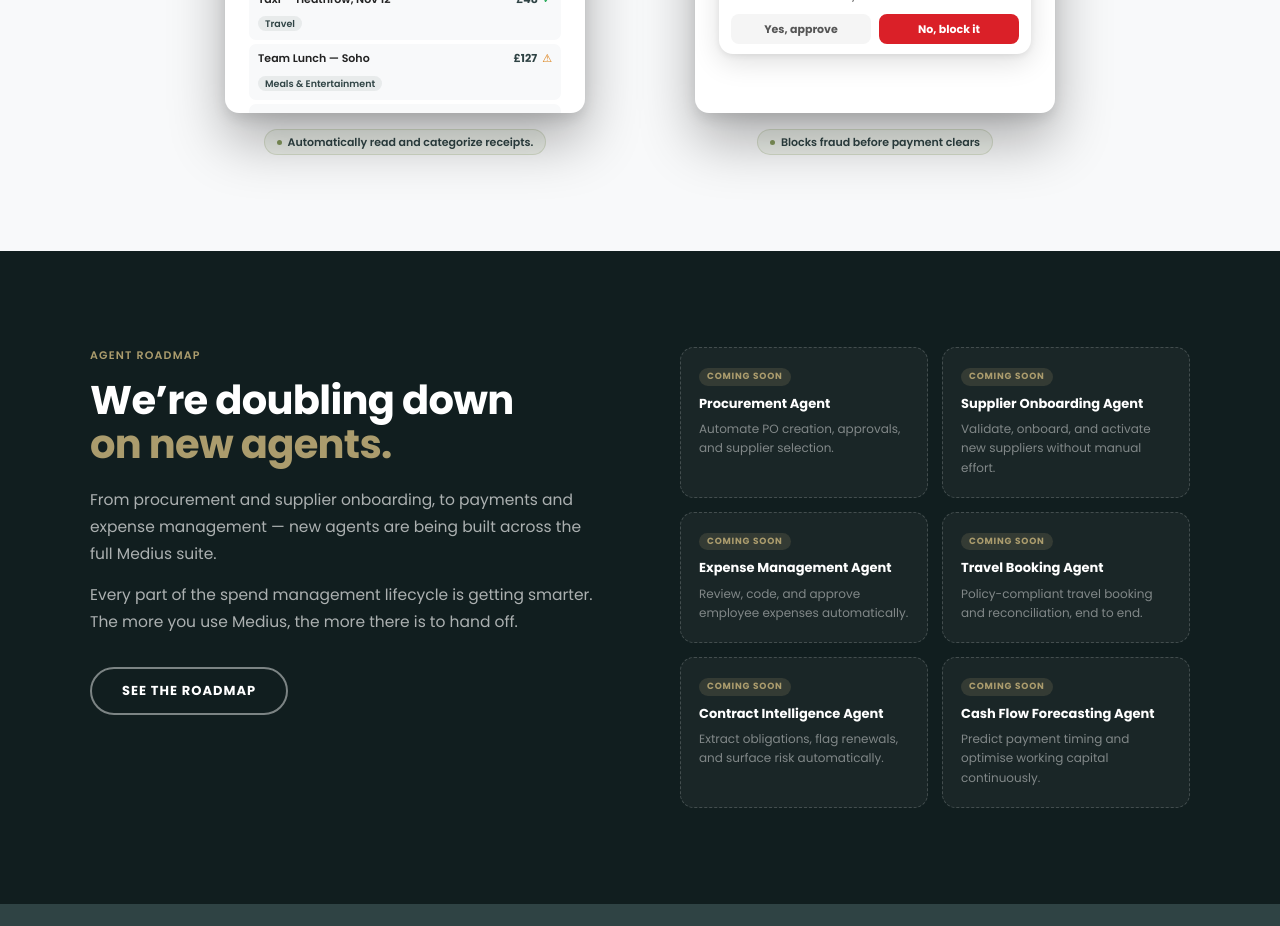
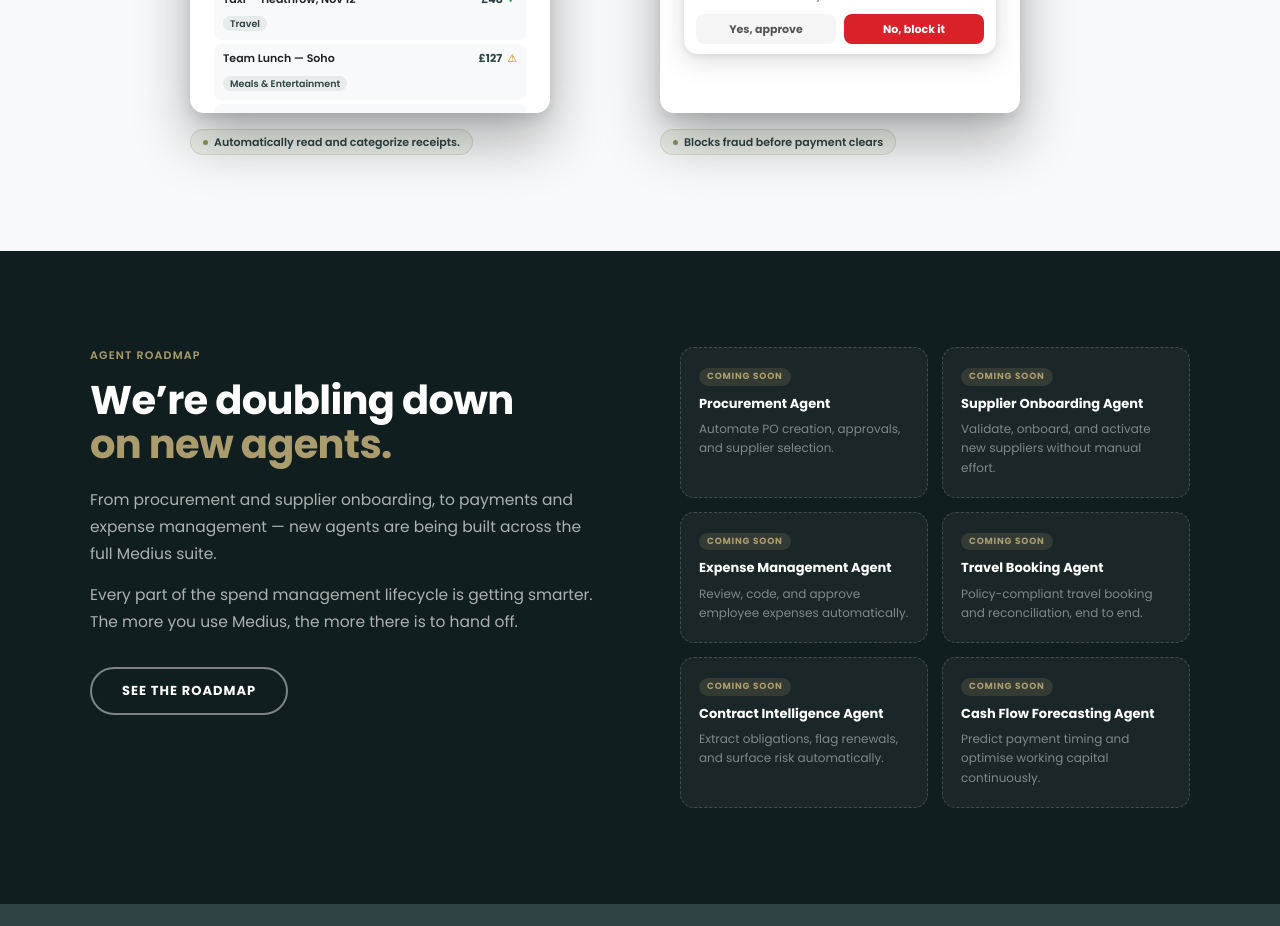
Before and after one commit to gableend/MediusAI, a Next.js app: page /ai in a window 1280 px wide. Shown: the part 2920-3846 px from the top of the page. Built offline with nearby package versions, Linux system fonts and the light colour scheme.

Commit message:
Left-align expense management cards with their text
Constrain card containers to width:360px so .ap-card's left:50%
centering resolves to the left edge, aligning cards with the text
above. Pills also left-aligned to match at width:360px.

Co-Authored-By: Claude Sonnet 4.6 <noreply@anthropic.com>

```diff
--- a/src/app/ai/page.tsx
+++ b/src/app/ai/page.tsx
@@ -648,11 +648,11 @@ export default function AIPage() {
                 </p>
               </div>
               {/* Card */}
-              <div style={{ position: "relative", height: "320px" }}>
+              <div style={{ position: "relative", height: "320px", width: "360px" }}>
                 <AgentExpenseProcessingCard active={true} exit={false} variant="full" />
               </div>
               {/* Stat pill */}
-              <div style={{ marginTop: "16px", display: "flex", justifyContent: "center" }}>
+              <div style={{ marginTop: "16px", display: "flex", justifyContent: "flex-start", width: "360px" }}>
                 <div style={{ display: "inline-flex", alignItems: "center", gap: "6px", padding: "4px 12px", borderRadius: "9999px", background: "rgba(132,152,92,0.10)", border: "1px solid rgba(132,152,92,0.22)" }}>
                   <span style={{ width: "5px", height: "5px", borderRadius: "50%", background: MOSS }} />
                   <span style={{ fontSize: "11px", fontWeight: 600, color: DARK }}>{EM_AGENTS[0].stat}</span>
@@ -675,11 +675,11 @@ export default function AIPage() {
                 </p>
               </div>
               {/* Card */}
-              <div style={{ position: "relative", height: "320px" }}>
+              <div style={{ position: "relative", height: "320px", width: "360px" }}>
                 <AgentExpenseFraudCard active={true} exit={false} variant="full" />
               </div>
               {/* Stat pill */}
-              <div style={{ marginTop: "16px", display: "flex", justifyContent: "center" }}>
+              <div style={{ marginTop: "16px", display: "flex", justifyContent: "flex-start", width: "360px" }}>
                 <div style={{ display: "inline-flex", alignItems: "center", gap: "6px", padding: "4px 12px", borderRadius: "9999px", background: "rgba(132,152,92,0.10)", border: "1px solid rgba(132,152,92,0.22)" }}>
                   <span style={{ width: "5px", height: "5px", borderRadius: "50%", background: MOSS }} />
                   <span style={{ fontSize: "11px", fontWeight: 600, color: DARK }}>{EM_AGENTS[1].stat}</span>
```
